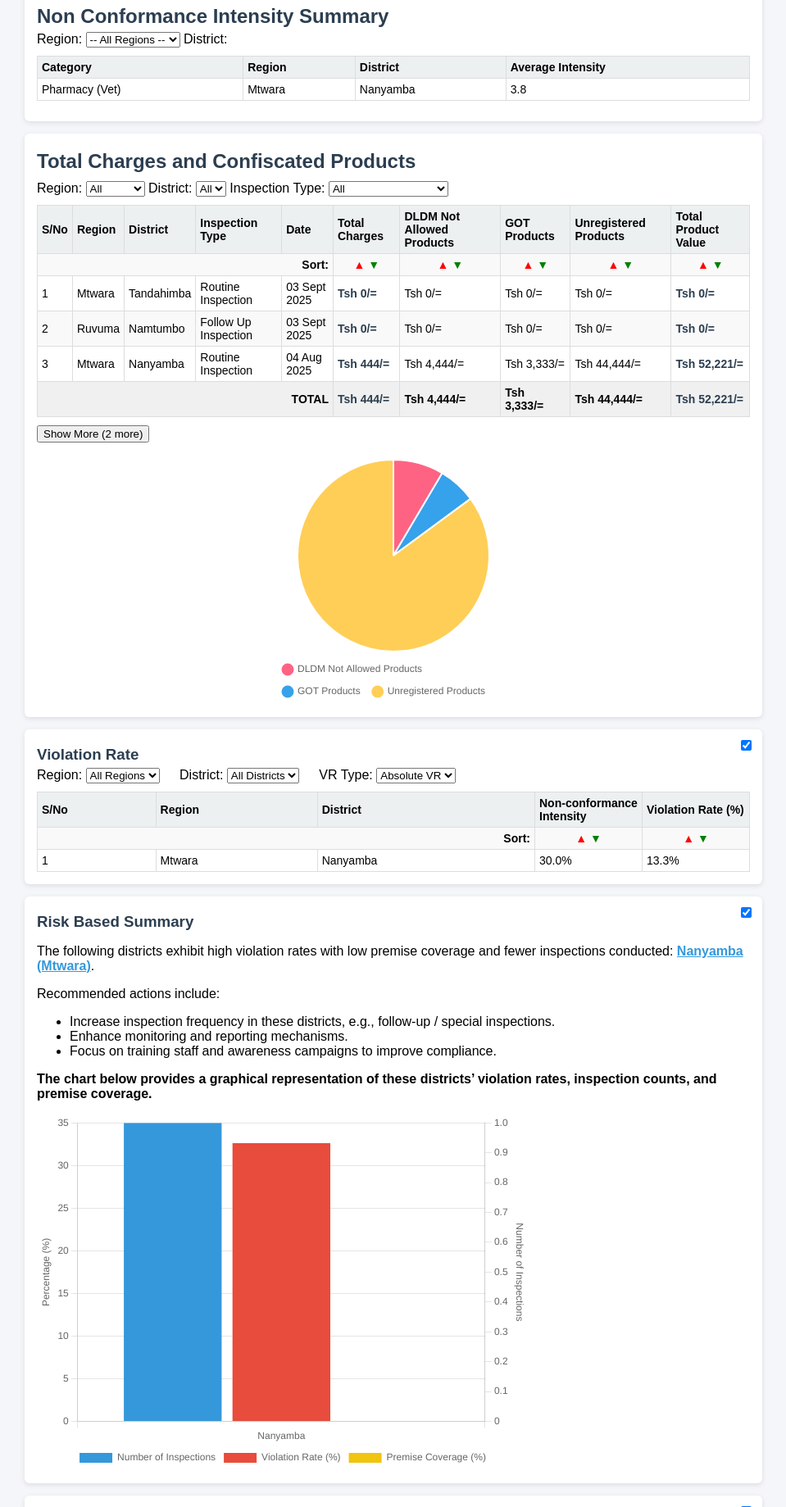
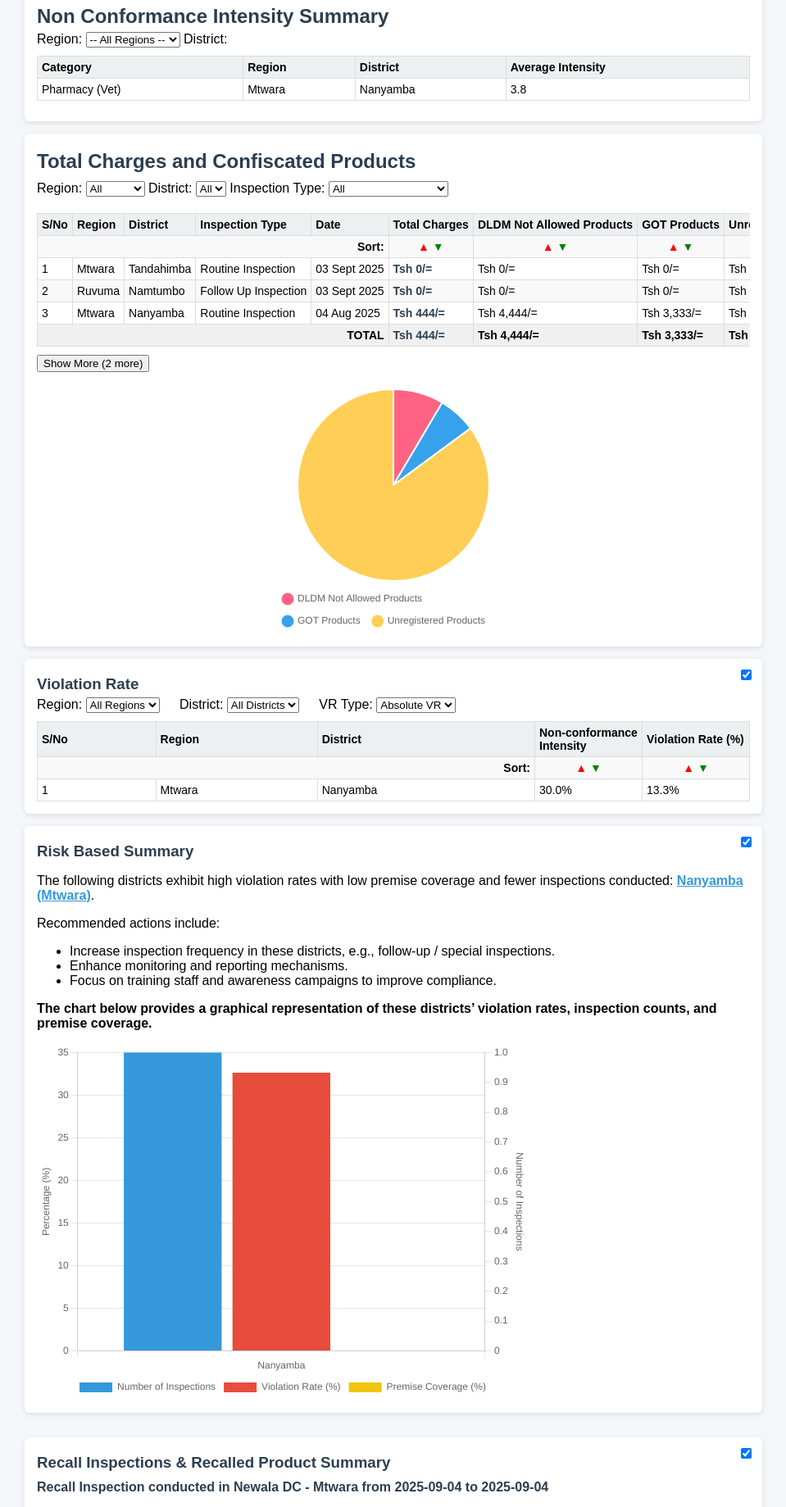
Before and after one commit to benjaminkamoga/ISRT, a Flask app: page /data-analysis in a window 1280 px wide. Shown: the part 2257-4096 px from the top of the page at 82% size, without its empty margins (175-1134 px from the left). Run offline with Flask 3, Linux system fonts and the light colour scheme; data that the repository does not hold is empty; some libraries are stand-ins or nearby versions.

Commit message:
data analysis scroll 2

```diff
--- a/templates/data_analysis.html
+++ b/templates/data_analysis.html
@@ -115,6 +115,13 @@ h1,h2,h3,h4 { color:#2c3e50; margin:5px 0;}
     overflow-x: auto; /* Enables horizontal scrolling */
 }
 
+#summary-table {
+    overflow-x: auto; /* Enables horizontal scroll */
+}
+
+#summary-table table {
+    white-space: nowrap; /* Prevents breaking into multiple lines */
+}
 
 
 </style>
@@ -1788,7 +1795,9 @@ function renderChargesTableFromGrouped(groupedArray) {
     const container = document.getElementById('summary-table');
 
     const renderTable = () => {
-        let tableHTML = `<table>
+        let tableHTML = `<div style="overflow-x:auto; width:100%;">
+<table style="min-width:900px;">
+
             <thead>
                 <tr>
                     <th>S/No</th>
@@ -1887,7 +1896,8 @@ function renderChargesTableFromGrouped(groupedArray) {
                     <td style="color:#2c3e50;">${formatTsh(totalProductsSum)}</td>
                 </tr>
             </tfoot>
-        </table>`;
+        </table></div>`;
+
 
         container.innerHTML = tableHTML;
         updateDynamicCells();
```
